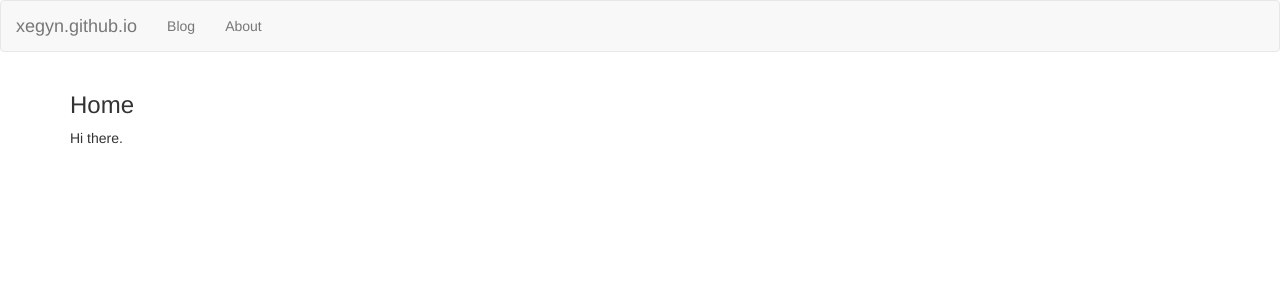
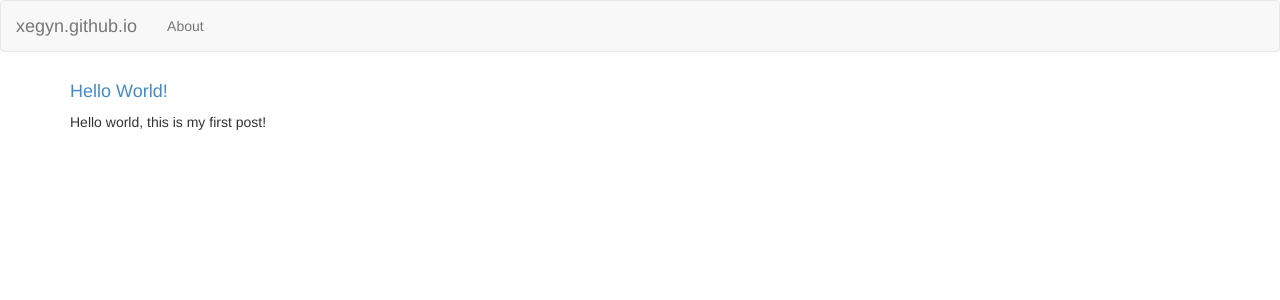
Before and after one commit to Xegyn/xegyn.github.io, a Jekyll site: the page built from index.html, in a window 1280 px wide. Shown: the top 300 px of the page. Built offline with Jekyll 4.4.1, drawn with Linux system fonts in a browser that asks for light colours.

Commit message:
Removed blog page and made it the index view

```diff
--- a/_includes/navbar.html
+++ b/_includes/navbar.html
@@ -10,7 +10,6 @@
     </div>
     <div class="collapse navbar-collapse" id="bs-example-navbar-collapse-1">
         <ul class="nav navbar-nav">
-            <li><a href="/blog">Blog</a></li>
             <li><a href="/about">About</a></li>
         </ul>
     </div>
--- a/_layouts/post.html
+++ b/_layouts/post.html
@@ -2,5 +2,6 @@
 layout: default
 ---
 <div class="container">
-    {{content}}
+    <h3>{{ page.title }}</h3>
+    {{ content }}
 </div>
--- a/_posts/2014-04-13-hello-world.md
+++ b/_posts/2014-04-13-hello-world.md
@@ -1,4 +1,8 @@
 ---
+title: Hello World!
 layout: post
 ---
-# hello world
+
+Hello world, this is my first post!
+
+This site is built on jekyll.
--- a/index.html
+++ b/index.html
@@ -1,12 +1,11 @@
 ---
-title: xegyn.github.io | Home
+title: xegyn.github.io | Blog
 layout: default
 ---
 
 <div class="container">
-    <h3>Home</h3>
-    <p>
-        Hi there.
-    </p>
-
+    {% for post in site.posts %}
+        <a href="{{ post.url }}"><h4>{{ post.title }}</h4></a>
+        {{ post.excerpt }}
+    {% endfor %}
 </div>
```
Also changed, not shown: blog.html (deleted, +0 -13 lines).
